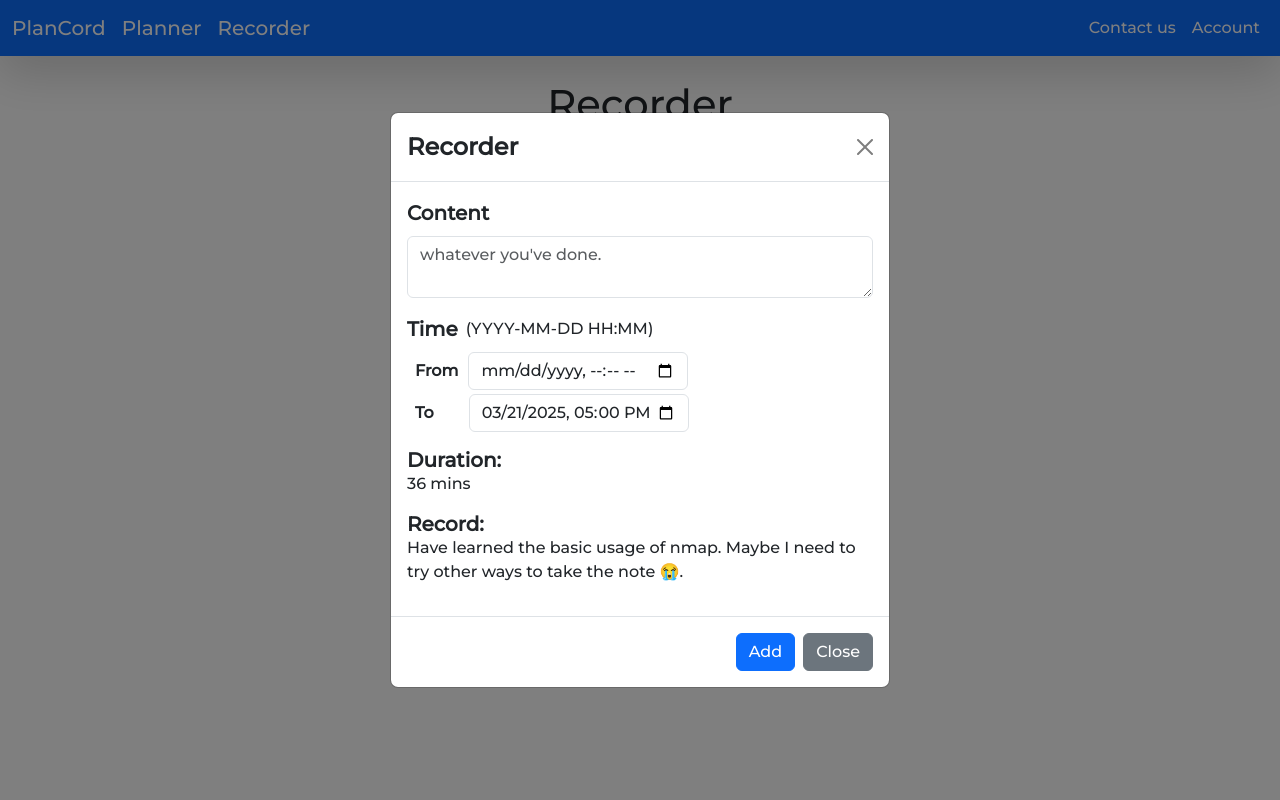
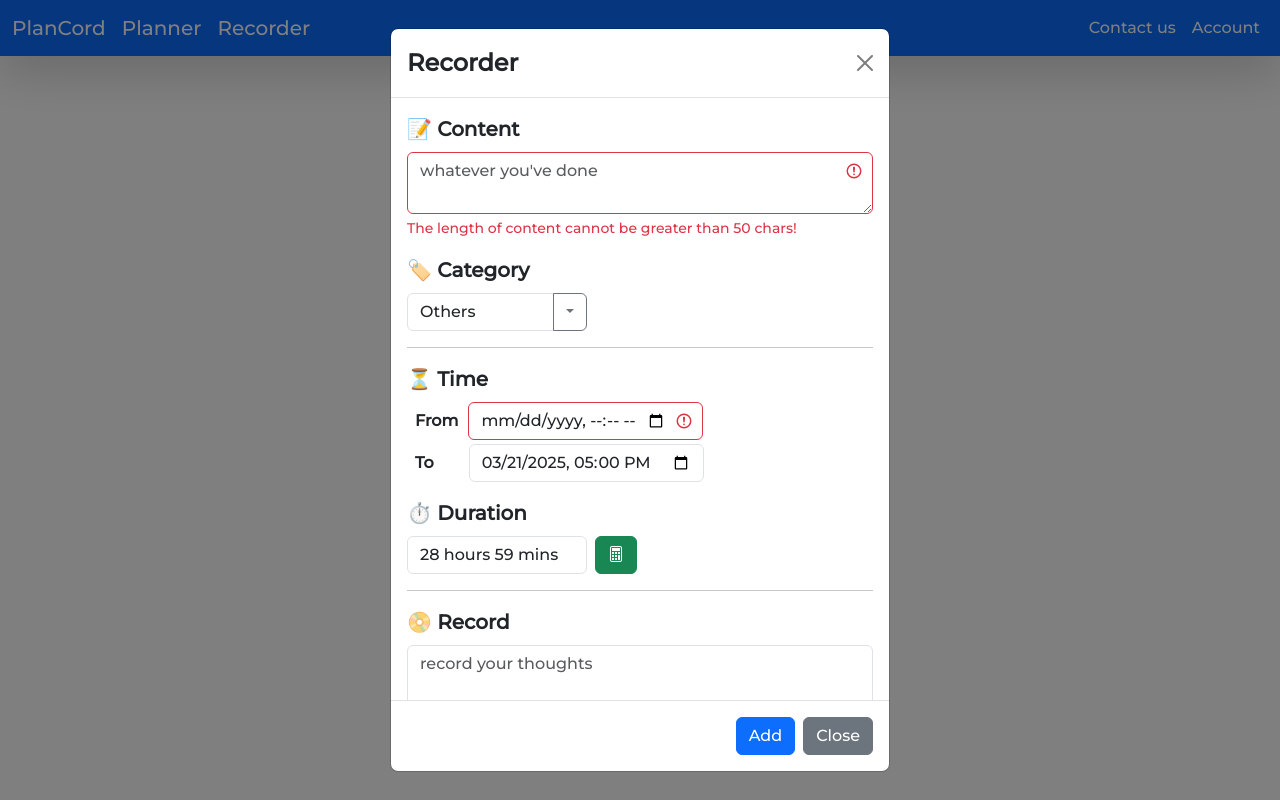
Before and after one commit to PassionForLife01/project, a plain HTML site: page recorder.html in a window 1280 px wide. Both pictures are taken after a click on the button 644 px from the left and 160 px from the top of the page. Drawn offline with Linux system fonts and the light colour scheme.

Commit message:
Develop the record thing UI

```diff
--- a/recorder.html
+++ b/recorder.html
@@ -110,34 +110,56 @@
                     </div>
                     <div class="modal-body">
                         <div class="mb-3">
-                            <div class="fs-5 mb-2 fw-bolder">Content</div>
-                            <textarea rows="2" type="text" id="recordThingContent" name="content" class="form-control" placeholder="whatever you've done."></textarea>
+                            <div class="fs-5 mb-2 fw-bolder">📝 Content</div>
+                            <textarea rows="2" type="text" id="recordThingContent" name="content" class="form-control is-invalid" placeholder="whatever you've done"></textarea>
+                            <div class="invalid-feedback">The length of content cannot be greater than 50 chars!</div>
                         </div>
 
                         <div class="mb-3">
+                            <div class="fs-5 mb-2 fw-bolder">🏷️ Category</div>
+                            <div class="input-group" style="width: var(--category-input-width);">
+                                <input type="text" id="recordThingCategory" name="category" value="Others" class="form-control">
+                                <button class="btn btn-outline-secondary dropdown-toggle" type="button" data-bs-toggle="dropdown"></button>
+                                <ul id="recordThingCategoryDropdown" class="dropdown-menu">
+                                    <li><a class="dropdown-item" href="#">Study</a></li>
+                                    <li><a class="dropdown-item" href="#">Work</a></li>
+                                    <li><a class="dropdown-item" href="#">Sports</a></li>
+                                    <li><a class="dropdown-item" href="#">Others</a></li>
+                                </ul>
+                            </div>
+                        </div>
+
+                        <hr>
+
+                        <div class="mb-3">
                             <div class="d-flex mb-2 justify-content-start align-items-center">
-                                <div class="fs-5 fw-bolder">Time</div>
-                                <div class="ms-2">(YYYY-MM-DD HH:MM)</div>
+                                <div class="fs-5 fw-bolder">⏳ Time</div>
                             </div>
                             <div class="d-flex mb-1 ms-2 justify-content-start align-items-center">
-                                <b>From</b> <input type="datetime-local" name="startTime" class="form-control" style="margin-left: 10px; width: var(--time-input-width);">
+                                <b>From</b> <input type="datetime-local" name="startTime" class="form-control is-invalid" style="margin-left: 10px; width: var(--time-input-width);">
                             </div>
+
                             <div class="d-flex mb-1 ms-2 justify-content-start align-items-center">
                                 <b>To</b> <input type="datetime-local" name="endTime" value="2025-03-21T17:00" class="form-control" style="margin-left: 35px; width: var(--time-input-width);">
                             </div>
                         </div>
 
                         <div class="mb-3">
-                            <h1 class="fs-5 mb-0 fw-bolder">Duration:</h1>
-                            <div>
-                                36 mins
+                            <div class="fs-5 mb-2 fw-bolder">⏱️ Duration</div>
+                            <div class="d-flex">
+                                <input type="text" id="recordThingDuration" name="duration" value="28 hours 59 mins" class="form-control" style="width: var(--duraiton-input-width);">
+                                <button class="btn btn-success ms-2 dynamic-button">
+                                    <i class="bi bi-calculator"></i>
+                                </button>
                             </div>
                         </div>
 
+                        <hr>
+
                         <div class="mb-3">
-                            <h1 class="fs-5 mb-0 fw-bolder">Record:</h1>
+                            <div class="fs-5 mb-2 fw-bolder">📀 Record</div>
                             <div>
-                                Have learned the basic usage of nmap. Maybe I need to try other ways to take the note 😭.
+                                <textarea rows="3" type="text" id="recordThingRecord" name="record" class="form-control" placeholder="record your thoughts"></textarea>
                             </div>
                         </div>
                     </div>
@@ -160,21 +182,28 @@
                         </div>
                         <div class="modal-body">
                             <div class="mb-3">
-                                <div class="fs-5 mb-0 fw-bolder">Time: </div>
+                                <div class="fs-5 mb-0 fw-bolder">🏷️Category:</div>
+                                <div class="fw-bold">
+                                    Study
+                                </div>
+                            </div>
+
+                            <div class="mb-3">
+                                <div class="fs-5 mb-0 fw-bolder">⏳Time: </div>
                                 <div>
                                     <b>From</b> 03-21 16:24 <b>To</b> 03-21 17:00
                                 </div>
                             </div>
 
                             <div class="mb-3">
-                                <div class="fs-5 mb-0 fw-bolder">Duration:</div>
+                                <div class="fs-5 mb-0 fw-bolder">⏱️Duration:</div>
                                 <div>
                                     36 mins
                                 </div>
                             </div>
 
                             <div class="mb-3">
-                                <div class="fs-5 mb-0 fw-bolder">Record:</div>
+                                <div class="fs-5 mb-0 fw-bolder">📀Record:</div>
                                 <div>
                                     Have learned the basic usage of nmap. Maybe I need to try other ways to take the note 😭.
                                 </div>
--- a/static/custom/recorder.css
+++ b/static/custom/recorder.css
@@ -1,6 +1,8 @@
 :root
 {
-    --time-input-width: 220px;
+    --time-input-width: 235px;
+    --duraiton-input-width: 180px;
+    --category-input-width: 180px;
 }
 
 .list-group
```
